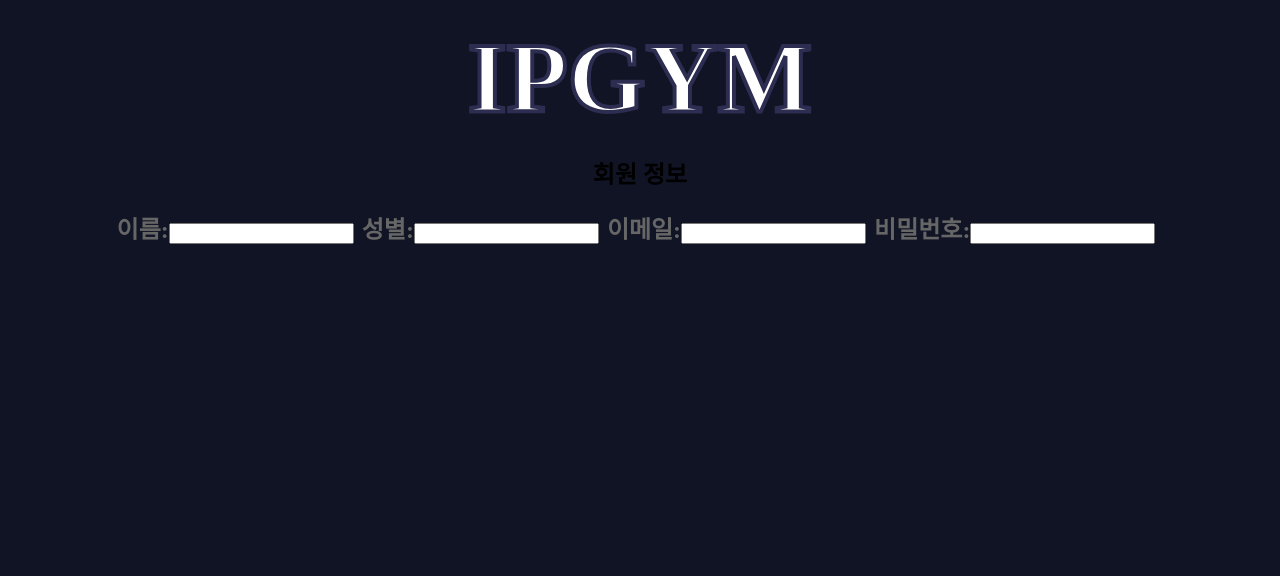
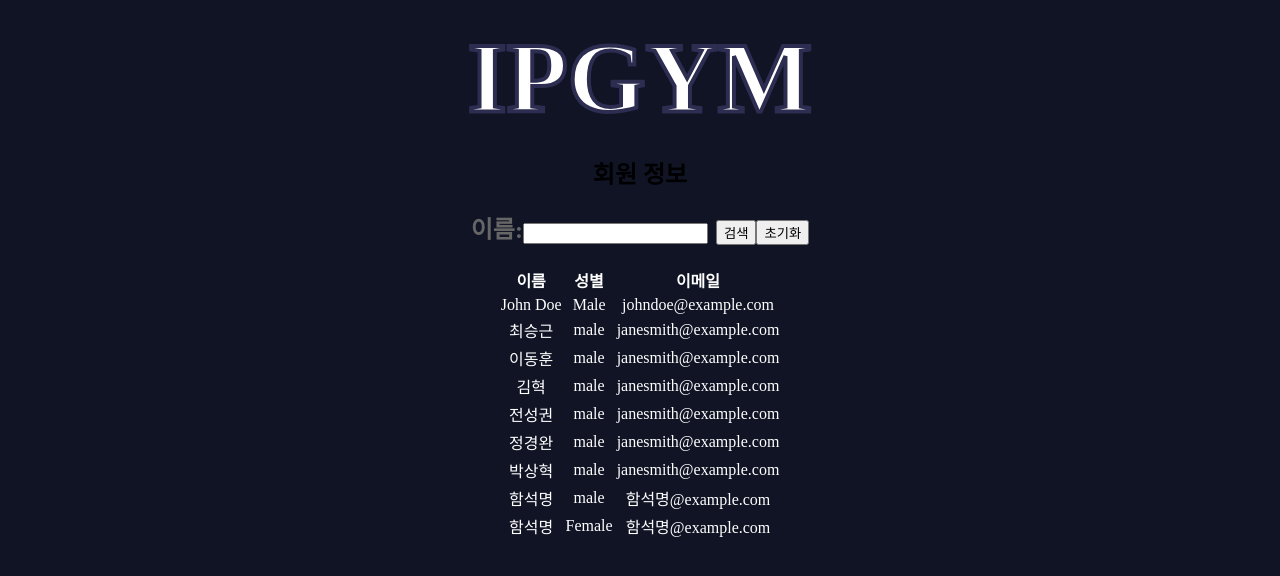
Before and after one commit to Donghunn-Lee/IPGYM, a React (Create React App) app: page /membermanage in a window 1280 px wide. Shown: the top 576 px of the page. Built offline with nearby package versions, Linux system fonts and the light colour scheme; a web font is replaced by a local one.

Commit message:
회원정보검색

```diff
--- /dev/null
+++ b/src/components/management/MemberManage.css
@@ -0,0 +1,18 @@
+.member-container {
+  text-align: center;
+}
+
+.table-container {
+  display: flex;
+  justify-content: center;
+  align-items: center;
+  margin: 20px auto;
+}
+
+.member-table {
+  color: white;
+}
+
+.no-matching-info {
+  color: white;
+}
--- a/src/components/management/MemberManage.js
+++ b/src/components/management/MemberManage.js
@@ -1,30 +1,43 @@
 import React, { useState } from "react";
+import "./MemberManage.css";
 
 const MemberManage = () => {
-  // 회원가입 시 입력한 정보를 상태로 관리합니다.
-  const [name, setName] = useState("");
-  const [gender, setGender] = useState("");
-  const [email, setEmail] = useState("");
-  const [password, setPassword] = useState("");
+  const [searchName, setSearchName] = useState("");
+  const [memberInfo, setMemberInfo] = useState([
+    { name: "John Doe", gender: "Male", email: "johndoe@example.com" },
+    { name: "최승근", gender: "male", email: "janesmith@example.com" },
+    { name: "이동훈", gender: "male", email: "janesmith@example.com" },
+    { name: "김혁", gender: "male", email: "janesmith@example.com" },
+    { name: "전성권", gender: "male", email: "janesmith@example.com" },
+    { name: "정경완", gender: "male", email: "janesmith@example.com" },
+    { name: "박상혁", gender: "male", email: "janesmith@example.com" },
+    { name: "함석명", gender: "male", email: "함석명@example.com" },
+    { name: "함석명", gender: "Female", email: "함석명@example.com" },
 
-  // 이름 변경 핸들러
-  const handleNameChange = (e) => {
-    setName(e.target.value);
+    // ... 다른 회원 정보들
+  ]);
+
+  const handleSearch = () => {
+    // 검색 기능을 구현합니다.
+    const filteredMembers = memberInfo.filter((member) =>
+      member.name.includes(searchName)
+    );
+    setMemberInfo(filteredMembers);
   };
-
-  // 성별 변경 핸들러
-  const handleGenderChange = (e) => {
-    setGender(e.target.value);
-  };
-
-  // 이메일 변경 핸들러
-  const handleEmailChange = (e) => {
-    setEmail(e.target.value);
-  };
-
-  // 비밀번호 변경 핸들러
-  const handlePasswordChange = (e) => {
-    setPassword(e.target.value);
+  const handleReset = () => {
+    // 검색 결과를 초기화합니다.
+    setSearchName("");
+    setMemberInfo([
+      { name: "John Doe", gender: "Male", email: "johndoe@example.com" },
+      { name: "최승근", gender: "male", email: "janesmith@example.com" },
+      { name: "이동훈", gender: "male", email: "janesmith@example.com" },
+      { name: "김혁", gender: "male", email: "janesmith@example.com" },
+      { name: "전성권", gender: "male", email: "janesmith@example.com" },
+      { name: "정경완", gender: "male", email: "janesmith@example.com" },
+      { name: "박상혁", gender: "male", email: "janesmith@example.com" },
+      { name: "함석명", gender: "male", email: "함석명@example.com" },
+      { name: "함석명", gender: "Female", email: "함석명@example.com" },
+    ]);
   };
 
   return (
@@ -36,37 +49,41 @@ const MemberManage = () => {
           <input
             className="info-input"
             type="text"
-            value={name}
-            onChange={handleNameChange}
+            value={searchName}
+            onChange={(e) => setSearchName(e.target.value)}
           />
         </label>
-        <label className="info-label">
-          성별:
-          <input
-            className="info-input"
-            type="text"
-            value={gender}
-            onChange={handleGenderChange}
-          />
-        </label>
-        <label className="info-label">
-          이메일:
-          <input
-            className="info-input"
-            type="text"
-            value={email}
-            onChange={handleEmailChange}
-          />
-        </label>
-        <label className="info-label">
-          비밀번호:
-          <input
-            className="info-input"
-            type="password"
-            value={password}
-            onChange={handlePasswordChange}
-          />
-        </label>
+        <button onClick={handleSearch}>검색</button>
+        <button onClick={handleReset}>초기화</button>
+      </div>
+
+      <div className="table-container">
+        <table className="member-table">
+          <thead>
+            <tr>
+              <th>이름</th>
+              <th>성별</th>
+              <th>이메일</th>
+            </tr>
+          </thead>
+          <tbody>
+            {memberInfo.length > 0 ? (
+              memberInfo.map((member, index) => (
+                <tr key={index}>
+                  <td>{member.name}</td>
+                  <td>{member.gender}</td>
+                  <td>{member.email}</td>
+                </tr>
+              ))
+            ) : (
+              <tr>
+                <td colSpan="3" className="no-matching-info">
+                  일치하는 회원 정보가 없습니다.
+                </td>
+              </tr>
+            )}
+          </tbody>
+        </table>
       </div>
     </div>
   );
```
